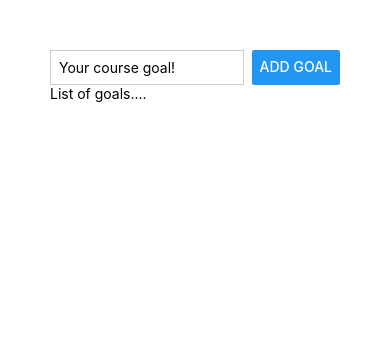
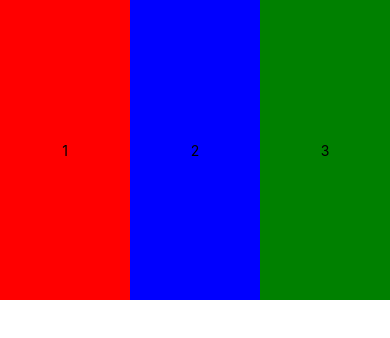
Before and after one commit to jmeno1011/RNCourse, a React Native app: screen / in a window 390 px wide. Shown: the top 338 px of the page. Built offline with nearby package versions, Linux system fonts and the light colour scheme.

Commit message:
learn flexbox

```diff
--- a/App.js
+++ b/App.js
@@ -2,13 +2,47 @@
 
 export default function App() {
   return (
-    <View style={styles.appContainer}>
-      <View style={styles.inputContainer}>
-        <TextInput placeholder="Your course goal!" style={styles.textInput} />
-        <Button title="Add Goal" />
+    <View
+      style={{
+        // padding: 50,
+        flexDirection: "row",
+        width: "100%",
+        height: 300,
+        // height: "100%",
+        justifyContent: "space-between",
+        // alignItems: "stretch"
+        // alignItems:"center"
+      }}
+    >
+      <View
+        style={{
+          flex: 1,
+          backgroundColor: "red",
+          justifyContent: "center",
+          alignItems: "center",
+        }}
+      >
+        <Text>1</Text>
       </View>
-      <View>
-        <Text>List of goals....</Text>
+      <View
+        style={{
+          flex: 1,
+          backgroundColor: "blue",
+          justifyContent: "center",
+          alignItems: "center",
+        }}
+      >
+        <Text>2</Text>
+      </View>
+      <View
+        style={{
+          flex: 1,
+          backgroundColor: "green",
+          justifyContent: "center",
+          alignItems: "center",
+        }}
+      >
+        <Text>3</Text>
       </View>
     </View>
   );
@@ -27,6 +61,6 @@
     borderColor: "#cccccc",
     width: "80%",
     marginRight: 8,
-    padding: 8
+    padding: 8,
   },
 });
```
